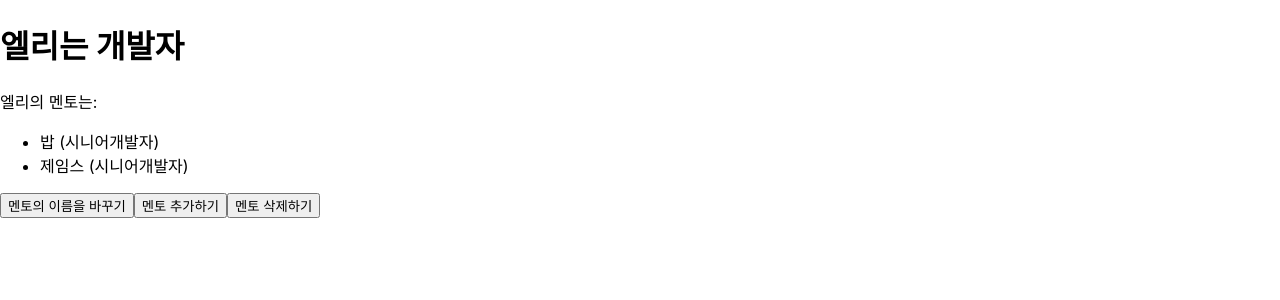
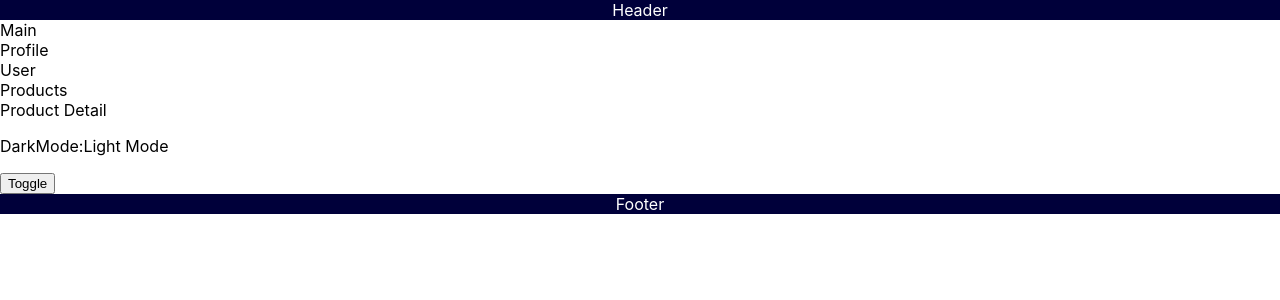
Before and after one commit to osh6006/react-profile, a React (Create React App) app: page / in a window 1280 px wide. Shown: the top 300 px of the page. Built offline with nearby package versions, Linux system fonts and the light colour scheme.

Commit message:
Context를 이용한 다크모드

```diff
--- a/src/App.js
+++ b/src/App.js
@@ -1,6 +1,8 @@
 import { useState } from "react";
 import "./App.css";
 import AppMentorsImmer from "./AppMentorsImmer";
+import AppTheme from "./AppTheme";
+import { AddForm } from "./components/AddForm";
 import AppMentor from "./components/AppMentor";
 import AppMentors from "./components/AppMentors";
 import Counter from "./components/Counter";
@@ -53,7 +55,9 @@
 
       {/* <AppMentor /> */}
       {/* <AppMentors /> */}
-      <AppMentorsImmer />
+      {/* <AppMentorsImmer /> */}
+      {/* <AddForm /> */}
+      <AppTheme />
     </div>
   );
 }
--- /dev/null
+++ b/src/AppTheme.css
@@ -0,0 +1,25 @@
+body {
+  display: flex;
+  height: 100vh;
+  flex-direction: column;
+  justify-content: space-between;
+}
+
+.header {
+  display: flex;
+  justify-content: center;
+  background-color: #00003a;
+  color: white;
+}
+
+.main {
+  height: 100%;
+  flex: 1 1 0%;
+}
+
+.footer {
+  display: flex;
+  justify-content: center;
+  background-color: #00003a;
+  color: white;
+}
--- /dev/null
+++ b/src/AppTheme.jsx
@@ -0,0 +1,73 @@
+import React, { useContext } from 'react';
+import './AppTheme.css';
+import { DarkModeContext, DarkModeProvider } from './context/DarkModeContext';
+
+export default function AppTheme() {
+  return (
+    <DarkModeProvider>
+      <Header />
+      <Main />
+      <Footer />
+    </DarkModeProvider>
+  );
+}
+
+function Header() {
+  return <header className='header'>Header</header>;
+}
+
+function Main() {
+  return (
+    <main className='main'>
+      Main
+      <Profile />
+      <Products />
+    </main>
+  );
+}
+
+function Profile() {
+  return (
+    <div>
+      Profile
+      <User />
+    </div>
+  );
+}
+
+function User() {
+  return <div>User</div>;
+}
+
+function Products() {
+  return (
+    <div>
+      Products
+      <ProductDetail />
+    </div>
+  );
+}
+
+function ProductDetail() {
+  const { darkMode, toggleDarkMode } = useContext(DarkModeContext);
+  return (
+    <div>
+      Product Detail
+      <p>
+        DarkMode:
+        {darkMode ? (
+          <span style={{ backgroundColor: 'black', color: 'white' }}>
+            Dark Mode
+          </span>
+        ) : (
+          <span>Light Mode</span>
+        )}
+      </p>
+      <button onClick={() => toggleDarkMode()}>Toggle</button>
+    </div>
+  );
+}
+
+function Footer() {
+  return <footer className='footer'>Footer</footer>;
+}
--- /dev/null
+++ b/src/components/AddForm.jsx
@@ -0,0 +1,42 @@
+import React, { useState } from "react";
+
+export const AddForm = () => {
+  const [name, setName] = useState("");
+  const [email, setEmail] = useState("");
+
+  // 객체로 관리하기
+  const [form, setForm] = useState({ name: "", email: "" });
+  const handleChange = e => {
+    const { name, value } = e.target;
+    setForm({ ...form, [name]: value });
+  };
+
+  const handleSubmit = e => {
+    e.preventDefault();
+  };
+  return (
+    <form onSubmit={handleSubmit}>
+      <label htmlFor="name">이름:</label>
+      <input
+        type="text"
+        name="name"
+        id="name"
+        value={form.name}
+        onChange={e => {
+          handleChange(e);
+        }}
+      />
+      <label htmlFor="email">이메일:</label>
+      <input
+        type="text"
+        name="email"
+        id="email"
+        value={form.email}
+        onChange={e => {
+          handleChange(e);
+        }}
+      />
+      <button type="submit">submit</button>
+    </form>
+  );
+};
--- /dev/null
+++ b/src/context/DarkModeContext.jsx
@@ -0,0 +1,13 @@
+import { createContext, useState } from 'react';
+
+export const DarkModeContext = createContext();
+
+export function DarkModeProvider({ children }) {
+  const [darkMode, setDarkMode] = useState(false);
+  const toggleDarkMode = () => setDarkMode((mode) => !mode);
+  return (
+    <DarkModeContext.Provider value={{ darkMode, toggleDarkMode }}>
+      {children}
+    </DarkModeContext.Provider>
+  );
+}
```
